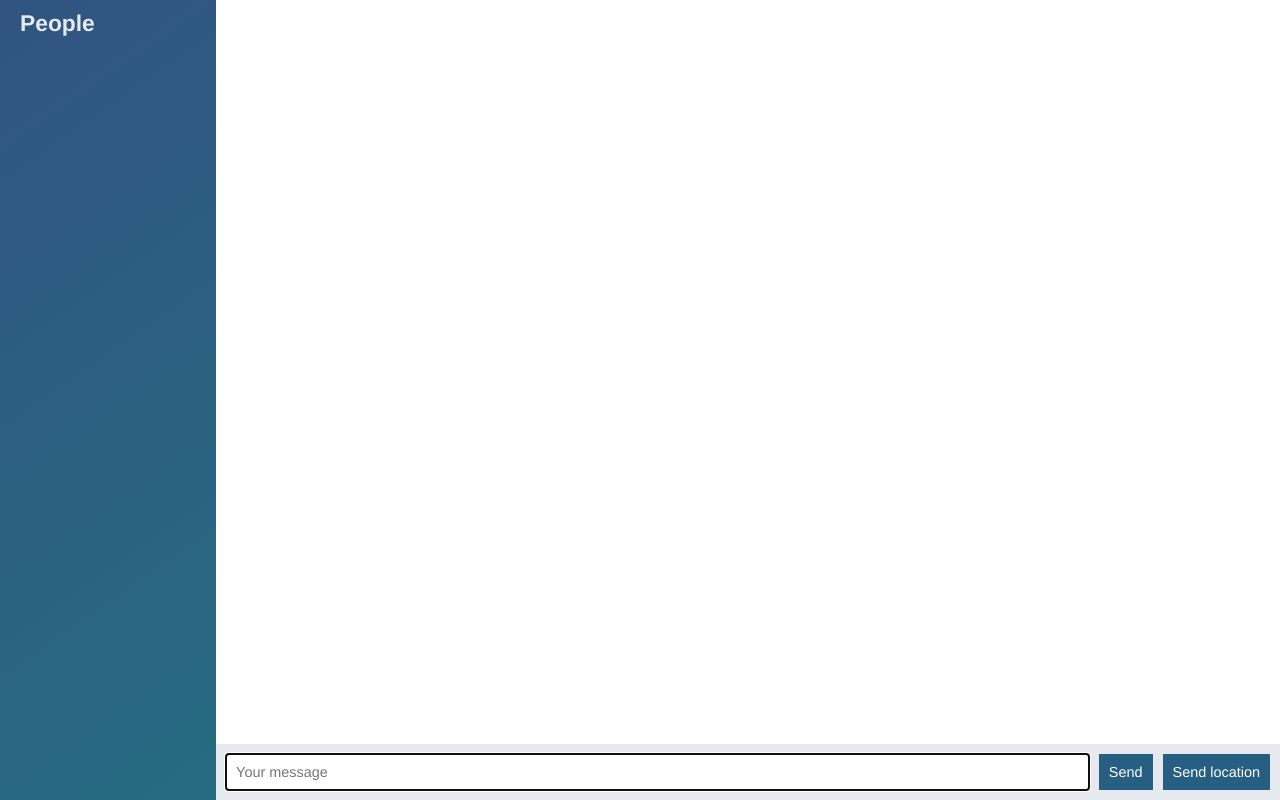
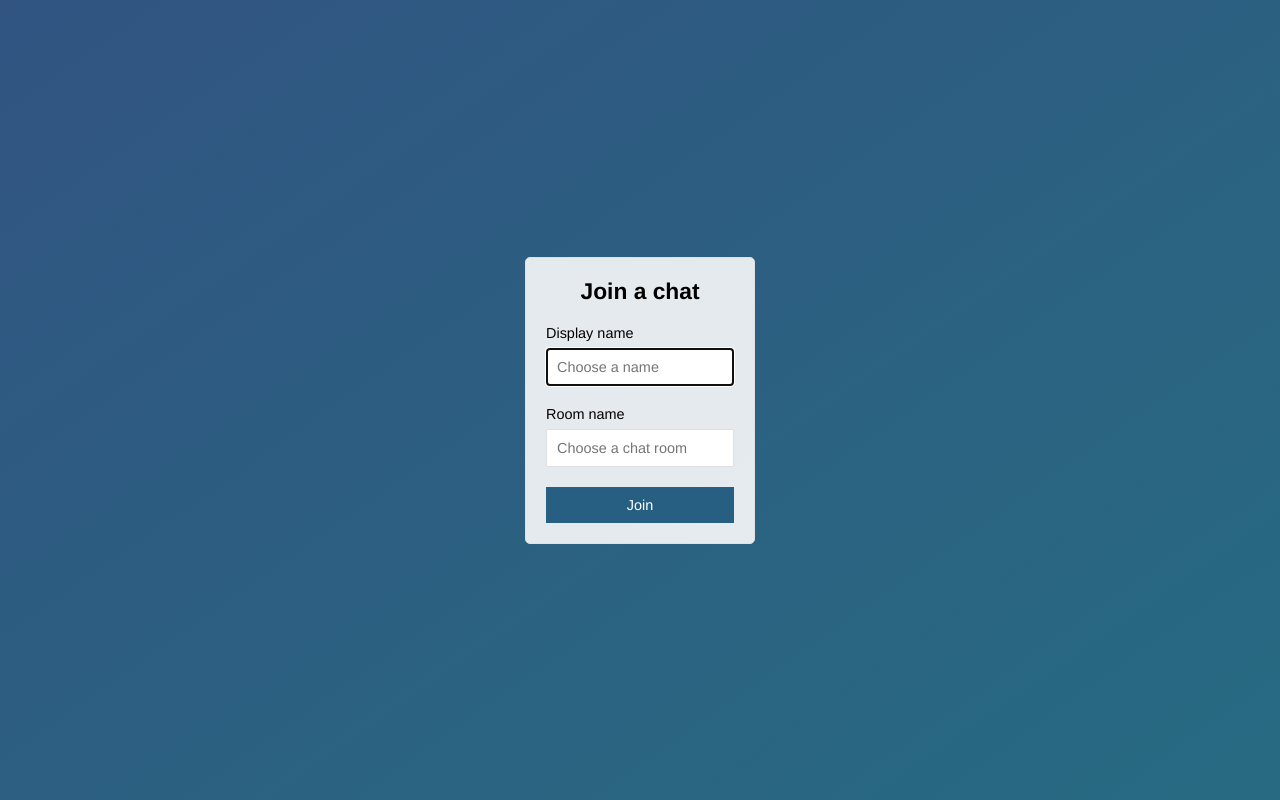
Before and after one commit to janisozo/node-chat-app, a website: page public/index.html in a window 1280 px wide. Drawn offline with nearby package versions, Linux system fonts and the light colour scheme; no server answers.

Commit message:
Added a join page that submits to chat.html

```diff
--- a/public/index.html
+++ b/public/index.html
@@ -2,56 +2,28 @@
 <html>
 <head>
 	<meta charset="utf-8">
-	<title></title>
+	<title>Join | Chat app</title>
+	<meta name="viewport" content="width=device-width, initial-scale=1, user-scalable=no">
 	<link rel="stylesheet" type="text/css" href="/css/styles.css">
 </head>
-<body class="chat">
-
-	<div class="chat__sidebar">
-		<h3>People</h3>
-		<div id="users"></div>
+<body class="centered-form">
+	<div class="centered-form__form">
+		<form action="/chat.html">
+			<div class="form-field">
+				<h3>Join a chat</h3>
+			</div>
+			<div class="form-field">
+				<label>Display name</label>
+				<input type="text" name="username" placeholder="Choose a name" autocomplete="on" autofocus>
+			</div>
+			<div class="form-field">
+				<label>Room name</label>
+				<input type="text" name="chatroom" placeholder="Choose a chat room">
+			</div>
+			<div class="form-field">
+				<button>Join</button>
+			</div>
+		</form>
 	</div>
-
-	<div class="chat__main">
-		<ol id="messages" class="chat__messages"></ol>
-
-		<div class="chat__footer">
-			<form id="message-form">
-				<input type="text" name="message" placeholder="Your message" autofocus autocomplete="off">
-				<button>Send</button>
-			</form>
-			<button id="send-location">Send location</button>
-		</div>
-	</div>
-
-	<script id="message-template" type="text/template">
-		<li class= "message">
-			<div class = "message__title">
-				<h4>{{from}}</h4>
-				<span>{{createdAt}}</span>
-			</div>
-			<div class = "message__body">
-				<p>{{text}}</p>
-			</div>
-		</li>
-	</script>
-
-	<script id="locationMessage-template" type="text/template">
-		<li class= "message">
-			<div class = "message__title">
-				<h4>{{from}}</h4>
-				<span>{{createdAt}}</span>
-			</div>
-			<div class = "message__body">
-				<p><a target = "blank" href = "{{text}}">My current location</a></p>
-			</div>
-		</li>
-	</script>
-
-	<script src="/socket.io/socket.io.js"></script>
-	<script src="/js/libs/jquery-3.3.1.min.js"></script>
-	<script src="/js/libs/moment.js"></script>
-	<script src="/js/libs/mustache.js"></script>
-	<script src="./js/index.js"></script>
 </body>
 </html>
```
Also changed, not shown: public/chat.html (added, +58 -0 lines), public/js/chat.js (renamed from public/js/index.js).
